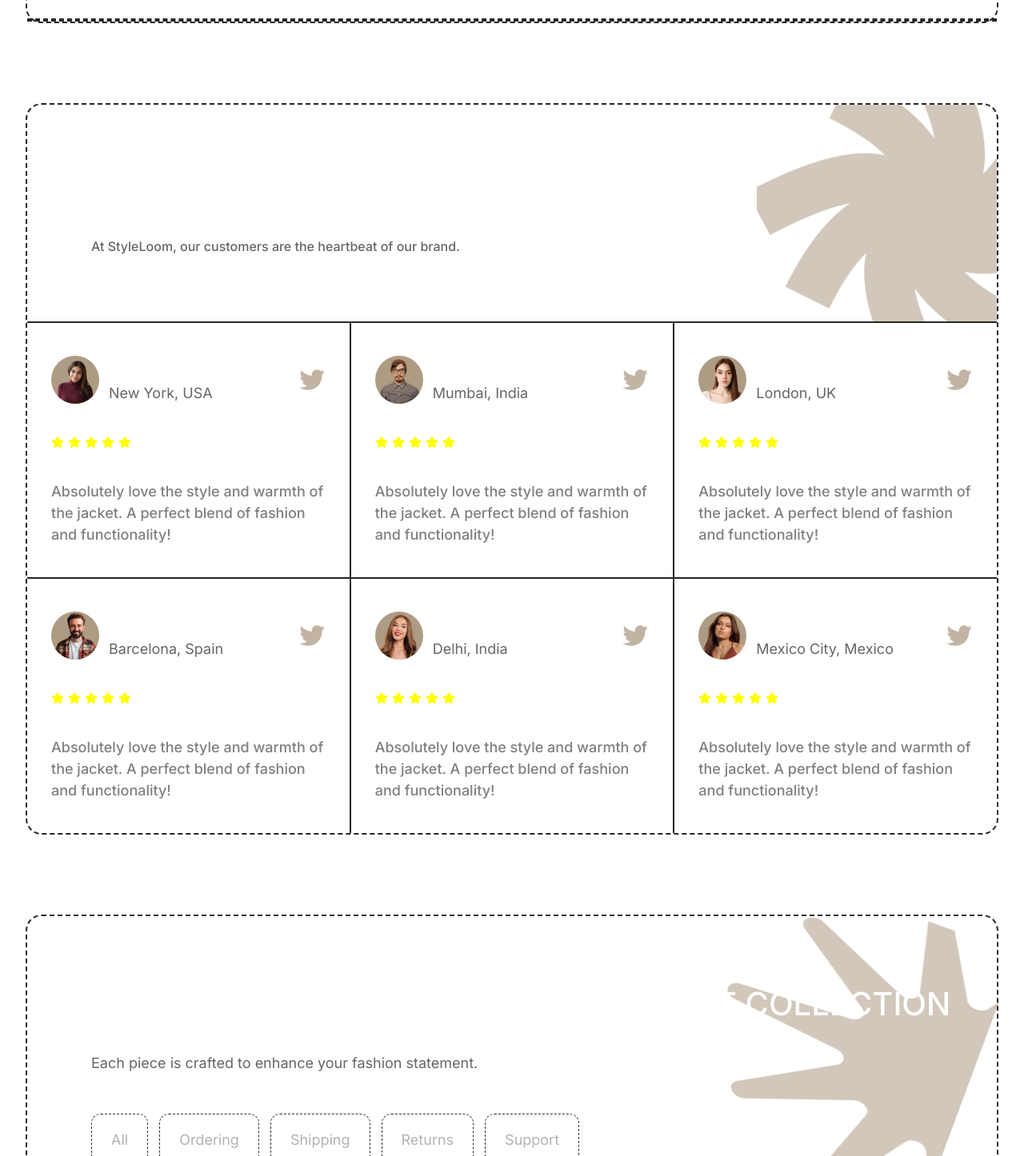
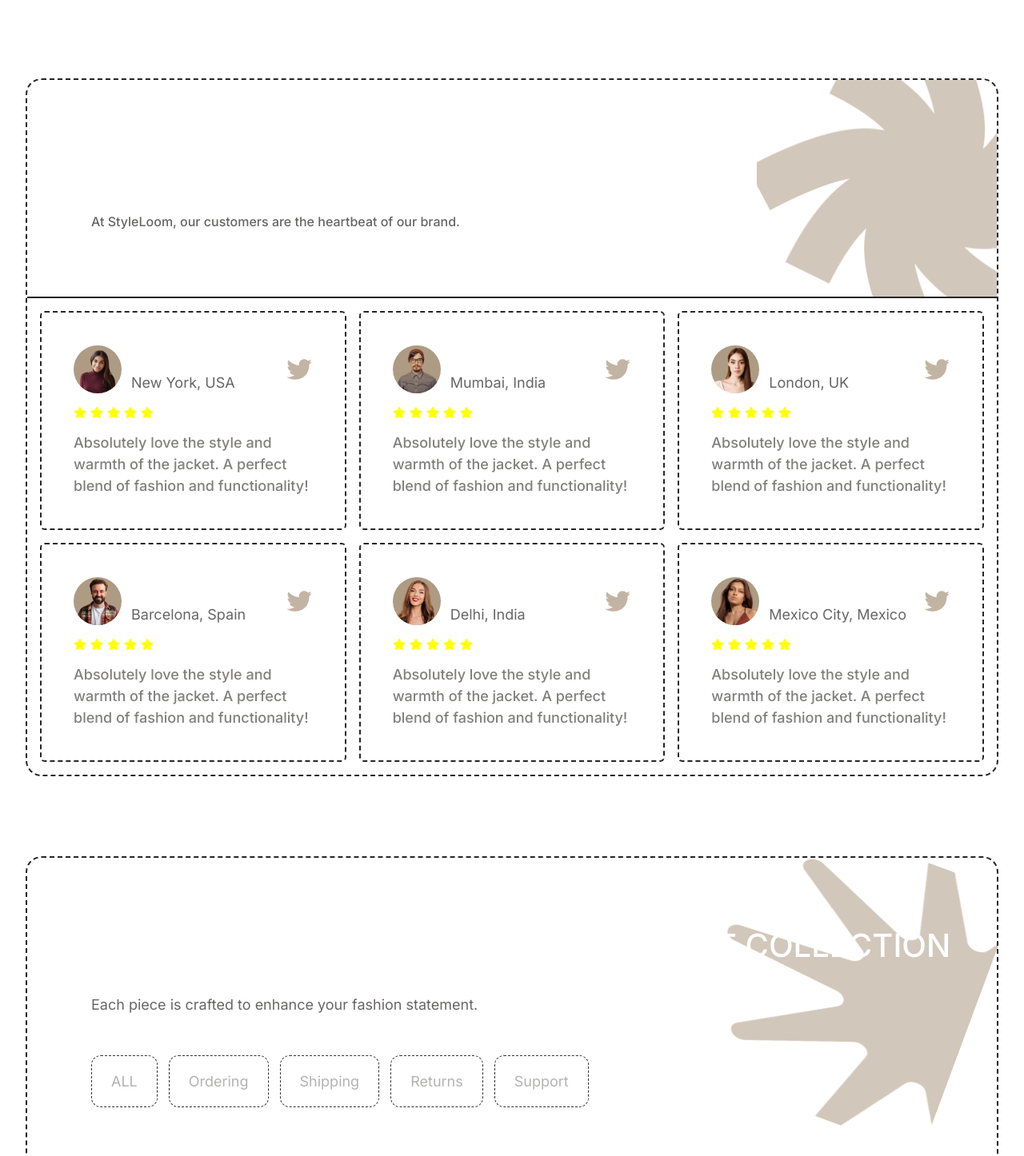
Before and after one commit to KhoaKayVee/Smaker, a Next.js app: page /products in a window 1280 px wide. Shown: the part 984-2430 px from the top of the page at 80% size. Built offline with nearby package versions, Linux system fonts and the light colour scheme.

Commit message:
Sang Thu 6

```diff
--- a/app/components/Question.tsx
+++ b/app/components/Question.tsx
@@ -32,7 +32,7 @@ const Question = () => {
 
   useEffect(() => {
     let filtered = questions;
-    if (filter !== "All") {
+    if (filter !== "ALL") {
       filtered = questions.filter(
         (question) => question.tags.toLowerCase() === filter.toLowerCase()
       );
@@ -59,20 +59,20 @@ const Question = () => {
 
   return (
     <div className="flex mt-[100px] w-full flex-col items-start rounded-[20px] border-2 border-dashed border-[#262626]">
-      <div className="flex pt-[80px] relative pr-[300px] pb-[80px] pl-[80px] flex-col items-start gap-[50px] self-stretch border-b-2 border-solid border-[#262626]">
+      <div className="flex lg:pt-[80px] pt-[40px] relative lg:pr-[300px] pr-[40px] lg:pb-[80px] pb-[40px] lg:pl-[80px] pl-[40px] flex-col items-start gap-[50px] self-stretch border-b-2 border-solid border-[#262626]">
         <div className="flex flex-col items-start gap-[30px] self-stretch">
-          <p className="self-stretch whitespace-nowrap text-[#FFF] text-[40px] z-10 not-italic font-[500] leading-normal uppercase">
+          <p className="self-stretch lg:whitespace-nowrap text-[#FFF] lg:text-[40px] text-[30px] z-10 not-italic font-[500] leading-normal uppercase">
             Elevate Your Style with Our Latest Collection
           </p>
-          <p className="self-stretch text-[#676665] text-[18px] not-italic font-[400] leading-[27px]">
+          <p className="self-stretch text-[#676665] lg:text-[18px] text-[14px] not-italic font-[400] leading-[27px]">
             Each piece is crafted to enhance your fashion statement.
           </p>
         </div>
-        <div className="flex items-center gap-[14px]">
-          {["All", "Ordering", "Shipping", "Returns", "Support"].map((tag) => (
+        <div className="lg:flex grid grid-cols-3 items-center justify-center text-center gap-[14px]">
+          {["ALL", "Ordering", "Shipping", "Returns", "Support"].map((tag) => (
             <button
               key={tag}
-              className={`flex text-[#B3B3B2] text-center text-[18px] not-italic font-[400] leading-[27px] py-[18px] px-[24px] items-center gap-[10px] rounded-[12px] border border-dashed border-[#333] hover:bg-[#C2B4A3] hover:text-black hover:duration-500 hover:transition-all cursor-pointer ${
+              className={`flex  text-[#B3B3B2] text-center lg:text-[18px] text-[14px] not-italic font-[400] leading-[27px] lg:py-[18px] lg:px-[24px] py-[10px] px-[14px] items-center gap-[10px] rounded-[12px] border border-dashed border-[#333] hover:bg-[#C2B4A3] hover:text-black hover:duration-500 hover:transition-all cursor-pointer ${
                 filter === tag ? "bg-[#C2B4A3] text-black" : ""
               }`}
               onClick={() => handleFilterClick(tag)}
@@ -84,26 +84,26 @@ const Question = () => {
         <Image
           src={Star}
           alt="Star"
-          className="w-[325px] opacity-75 h-[346px] transform absolute right-[25px] -top-[20px] overflow-hidden -z-[10]"
+          className="w-[325px] lg:flex hidden opacity-75 h-[346px] transform absolute right-[25px] -top-[20px] overflow-hidden -z-[10]"
           style={{ transform: "rotate(20.356deg)" }}
           width={325}
           height={325}
         />
       </div>
 
-      <div className="grid grid-cols-2 px-[36px] py-[36px]">
+      <div className="grid grid-cols-1 sm:grid-cols-2 gap-4 px-4 sm:px-6 lg:px-8 py-4 sm:py-6 lg:py-8">
         {visibleQuestions.map((question) => (
           <div
             key={question.id}
-            className="flex flex-col px-[36px] py-[36px] p-4 gap-4 items-start border border-dashed border-gray-700 rounded-lg"
+            className="flex flex-col p-4 gap-4 items-start border border-dashed border-gray-700 rounded-lg"
           >
-            <p className="self-stretch text-[#FFF] text-[20px] not-italic font-[500] leading-[36px]">
+            <p className="self-stretch text-[#FFF] text-[16px] sm:text-[18px] lg:text-[20px] not-italic font-[500] leading-[24px] sm:leading-[30px] lg:leading-[36px]">
               {question.title}
             </p>
-            <p className="self-stretch text-[#81807E] text-[16px] not-italic font-[400] leading-[27px]">
+            <p className="self-stretch text-[#81807E] text-[14px] sm:text-[16px] lg:text-[18px] not-italic font-[400] leading-[20px] sm:leading-[24px] lg:leading-[27px]">
               {question.description}
             </p>
-            <div hidden>{question.tags}</div>{" "}
+            <div hidden>{question.tags}</div>
           </div>
         ))}
       </div>
--- a/app/components/Testimonials.tsx
+++ b/app/components/Testimonials.tsx
@@ -11,10 +11,61 @@ import Twitter from "../../public/twitter.png";
 import { FaStar } from "react-icons/fa";
 
 const Testimonials = () => {
+  const testimonials = [
+    {
+      id: 1,
+      name: "Sarah Thompson",
+      location: "New York, USA",
+      avatar: Avatar2,
+      review:
+        "Absolutely love the style and warmth of the jacket. A perfect blend of fashion and functionality!",
+    },
+    {
+      id: 2,
+      name: "Rajesh Patel",
+      location: "Mumbai, India",
+      avatar: Avatar,
+      review:
+        "Absolutely love the style and warmth of the jacket. A perfect blend of fashion and functionality!",
+    },
+    {
+      id: 3,
+      name: "Emily Walker",
+      location: "London, UK",
+      avatar: Avatar3,
+      review:
+        "Absolutely love the style and warmth of the jacket. A perfect blend of fashion and functionality!",
+    },
+    {
+      id: 4,
+      name: "Alejandro Martinez",
+      location: "Barcelona, Spain",
+      avatar: Avatar4,
+      review:
+        "Absolutely love the style and warmth of the jacket. A perfect blend of fashion and functionality!",
+    },
+    {
+      id: 5,
+      name: "Priya Sharma",
+      location: "Delhi, India",
+      avatar: Avatar5,
+      review:
+        "Absolutely love the style and warmth of the jacket. A perfect blend of fashion and functionality!",
+    },
+    {
+      id: 6,
+      name: "Maria Rodriguez",
+      location: "Mexico City, Mexico",
+      avatar: Avatar6,
+      review:
+        "Absolutely love the style and warmth of the jacket. A perfect blend of fashion and functionality!",
+    },
+  ];
+
   return (
     <div className="flex mt-[100px] w-full flex-col items-start rounded-[20px] border-2 border-dashed border-[#262626]">
-      <div className="flex relative pt-[80px] pr-[300px] pb-[80px] pl-[80px] flex-col items-start gap-[30px] self-stretch border-b-2 border-solid border-[#262626]">
-        <p className="self-stretch text-[#FFF] text-[36px] whitespace-nowrap z-30 not-italic font-[500] leading-normal uppercase">
+      <div className="relative lg:pt-[80px] pt-[40px] lg:pr-[300px] pr-[40px] lg:pb-[80px] pb-[40px] lg:pl-[80px] pl-[40px] flex flex-col items-start gap-[30px] w-full border-b-2 border-solid border-[#262626]">
+        <p className="self-stretch text-[#FFF] lg:text-[36px] text-[26px] lg:whitespace-nowrap z-30 not-italic font-[500] leading-normal uppercase">
           The StyleLoom Testimonial Collection.
         </p>
         <p className="self-stretch text-[#676665] text-[16px] not-italic font-[500] leading-[27px]">
@@ -24,33 +75,42 @@ const Testimonials = () => {
           src={Xoay}
           alt="xoay"
           width={300}
-          className="absolute object-cover right-0 top-0 opacity-75 h-full"
+          className="absolute object-cover right-0 top-0 opacity-75 h-full lg:flex hidden"
         />
       </div>
 
-      <div className="flex flex-col items-start self-stretch">
-        <div className="flex items-start self-stretch border-b-2 border-solid border-[#262626]">
-          <div className="flex px-[30px] py-[40px] flex-col items-start gap-[40px] flex-1 border-r-2 border-solid border-[#262626]">
+      <div className="w-full grid grid-cols-1 sm:grid-cols-2 lg:grid-cols-3 gap-4 p-4">
+        {testimonials.map((testimonial) => (
+          <div
+            key={testimonial.id}
+            className="flex flex-col lg:items-start items-center lg:p-[40px] p-[20px]  border-2 border-dashed border-[#262626] rounded-md"
+          >
             <div className="flex items-center gap-[12px] self-stretch">
               <Image
-                src={Avatar2}
-                alt="Avatar"
+                src={testimonial.avatar}
+                alt={testimonial.name}
                 width={60}
                 height={60}
-                className="rounded-[100px] object-cover bg-no-repeat bg-[#AE9B84]"
+                className="rounded-full lg:w-[60px] w-[40px] lg:h-[60px] h-[40px] object-cover bg-no-repeat bg-[#AE9B84]"
               />
               <div className="flex flex-col items-start gap-[4px] flex-1">
-                <p className="self-stretch text-[#FFF] text-[16px] not-italic font-[500] leading-[30px]">
-                  Sarah Thompson
+                <p className="text-[#FFF] lg:text-[16px] text-[14px] not-italic font-[500] leading-[30px]">
+                  {testimonial.name}
                 </p>
-                <p className="self-stretch text-[#676665] text-[18px] not-italic font-[400] leading-[27px]">
-                  New York, USA
+                <p className="text-[#676665] lg:text-[18px] text-[16px] not-italic font-[400] leading-[27px]">
+                  {testimonial.location}
                 </p>
               </div>
-              <Image src={Twitter} alt="Twitter" width={34} height={34} />
+              <Image
+                src={Twitter}
+                alt="Twitter"
+                width={34}
+                height={34}
+                className="lg:w-[34px] w-[24px] lg:h-[34px] h-[24px]"
+              />
             </div>
 
-            <div className="flex items-start gap-[5px]">
+            <div className="flex items-start gap-[5px] mt-4">
               <FaStar fill="yellow" width={24} height={24} />
               <FaStar fill="yellow" width={24} height={24} />
               <FaStar fill="yellow" width={24} height={24} />
@@ -58,180 +118,11 @@ const Testimonials = () => {
               <FaStar fill="yellow" width={24} height={24} />
             </div>
 
-            <p className="self-stretch text-[#81807E] text-[18px] not-italic font-[500] leading-[27px]">
-              Absolutely love the style and warmth of the jacket. A perfect
-              blend of fashion and functionality!
+            <p className="text-[#81807E] text-[18px] not-italic font-[500] leading-[27px] mt-4">
+              {testimonial.review}
             </p>
           </div>
-          <div className="flex px-[30px] py-[40px] flex-col items-start gap-[40px] flex-1 border-r-2 border-solid border-[#262626]">
-            <div className="flex items-center gap-[12px] self-stretch">
-              <Image
-                src={Avatar}
-                alt="Avatar"
-                width={60}
-                height={60}
-                className="rounded-[100px] object-cover bg-no-repeat bg-[#AE9B84]"
-              />
-              <div className="flex flex-col items-start gap-[4px] flex-1">
-                <p className="self-stretch text-[#FFF] text-[16px] not-italic font-[500] leading-[30px]">
-                  Rajesh Patel
-                </p>
-                <p className="self-stretch text-[#676665] text-[18px] not-italic font-[400] leading-[27px]">
-                  Mumbai, India
-                </p>
-              </div>
-              <Image src={Twitter} alt="Twitter" width={34} height={34} />
-            </div>
-
-            <div className="flex items-start gap-[5px]">
-              <FaStar fill="yellow" width={24} height={24} />
-              <FaStar fill="yellow" width={24} height={24} />
-              <FaStar fill="yellow" width={24} height={24} />
-              <FaStar fill="yellow" width={24} height={24} />
-              <FaStar fill="yellow" width={24} height={24} />
-            </div>
-
-            <p className="self-stretch text-[#81807E] text-[18px] not-italic font-[500] leading-[27px]">
-              Absolutely love the style and warmth of the jacket. A perfect
-              blend of fashion and functionality!
-            </p>
-          </div>
-          <div className="flex px-[30px] py-[40px] flex-col items-start gap-[40px] flex-1">
-            <div className="flex items-center gap-[12px] self-stretch">
-              <Image
-                src={Avatar3}
-                alt="Avatar"
-                width={60}
-                height={60}
-                className="rounded-[100px] object-cover bg-no-repeat bg-[#AE9B84]"
-              />
-              <div className="flex flex-col items-start gap-[4px] flex-1">
-                <p className="self-stretch text-[#FFF] text-[16px] not-italic font-[500] leading-[30px]">
-                  Emily Walker
-                </p>
-                <p className="self-stretch text-[#676665] text-[18px] not-italic font-[400] leading-[27px]">
-                  London, UK
-                </p>
-              </div>
-              <Image src={Twitter} alt="Twitter" width={34} height={34} />
-            </div>
-
-            <div className="flex items-start gap-[5px]">
-              <FaStar fill="yellow" width={24} height={24} />
-              <FaStar fill="yellow" width={24} height={24} />
-              <FaStar fill="yellow" width={24} height={24} />
-              <FaStar fill="yellow" width={24} height={24} />
-              <FaStar fill="yellow" width={24} height={24} />
-            </div>
-
-            <p className="self-stretch text-[#81807E] text-[18px] not-italic font-[500] leading-[27px]">
-              Absolutely love the style and warmth of the jacket. A perfect
-              blend of fashion and functionality!
-            </p>
-          </div>
-        </div>
-
-        <div className="flex items-start self-stretch">
-          <div className="flex px-[30px] py-[40px] flex-col items-start gap-[40px] flex-1 border-r-2 border-solid border-[#262626]">
-            <div className="flex items-center gap-[12px] self-stretch">
-              <Image
-                src={Avatar4}
-                alt="Avatar"
-                width={60}
-                height={60}
-                className="rounded-[100px] object-cover bg-no-repeat bg-[#AE9B84]"
-              />
-              <div className="flex flex-col items-start gap-[4px] flex-1">
-                <p className="self-stretch text-[#FFF] text-[16px] not-italic font-[500] leading-[30px]">
-                  Alejandro Martinez
-                </p>
-                <p className="self-stretch text-[#676665] text-[18px] not-italic font-[400] leading-[27px]">
-                  Barcelona, Spain
-                </p>
-              </div>
-              <Image src={Twitter} alt="Twitter" width={34} height={34} />
-            </div>
-
-            <div className="flex items-start gap-[5px]">
-              <FaStar fill="yellow" width={24} height={24} />
-              <FaStar fill="yellow" width={24} height={24} />
-              <FaStar fill="yellow" width={24} height={24} />
-              <FaStar fill="yellow" width={24} height={24} />
-              <FaStar fill="yellow" width={24} height={24} />
-            </div>
-
-            <p className="self-stretch text-[#81807E] text-[18px] not-italic font-[500] leading-[27px]">
-              Absolutely love the style and warmth of the jacket. A perfect
-              blend of fashion and functionality!
-            </p>
-          </div>
-          <div className="flex px-[30px] py-[40px] flex-col items-start gap-[40px] flex-1 border-r-2 border-solid border-[#262626]">
-            <div className="flex items-center gap-[12px] self-stretch">
-              <Image
-                src={Avatar5}
-                alt="Avatar"
-                width={60}
-                height={60}
-                className="rounded-[100px] object-cover bg-no-repeat bg-[#AE9B84]"
-              />
-              <div className="flex flex-col items-start gap-[4px] flex-1">
-                <p className="self-stretch text-[#FFF] text-[16px] not-italic font-[500] leading-[30px]">
-                  Priya Sharma
-                </p>
-                <p className="self-stretch text-[#676665] text-[18px] not-italic font-[400] leading-[27px]">
-                  Delhi, India
-                </p>
-              </div>
-              <Image src={Twitter} alt="Twitter" width={34} height={34} />
-            </div>
-
-            <div className="flex items-start gap-[5px]">
-              <FaStar fill="yellow" width={24} height={24} />
-              <FaStar fill="yellow" width={24} height={24} />
-              <FaStar fill="yellow" width={24} height={24} />
-              <FaStar fill="yellow" width={24} height={24} />
-              <FaStar fill="yellow" width={24} height={24} />
-            </div>
-
-            <p className="self-stretch text-[#81807E] text-[18px] not-italic font-[500] leading-[27px]">
-              Absolutely love the style and warmth of the jacket. A perfect
-              blend of fashion and functionality!
-            </p>
-          </div>
-          <div className="flex px-[30px] py-[40px] flex-col items-start gap-[40px] flex-1">
-            <div className="flex items-center gap-[12px] self-stretch">
-              <Image
-                src={Avatar6}
-                alt="Avatar"
-                width={60}
-                height={60}
-                className="rounded-[100px] object-cover bg-no-repeat bg-[#AE9B84]"
-              />
-              <div className="flex flex-col items-start gap-[4px] flex-1">
-                <p className="self-stretch text-[#FFF] text-[16px] not-italic font-[500] leading-[30px]">
-                  Maria Rodriguez
-                </p>
-                <p className="self-stretch text-[#676665] text-[18px] not-italic font-[400] leading-[27px]">
-                  Mexico City, Mexico
-                </p>
-              </div>
-              <Image src={Twitter} alt="Twitter" width={34} height={34} />
-            </div>
-
-            <div className="flex items-start gap-[5px]">
-              <FaStar fill="yellow" width={24} height={24} />
-              <FaStar fill="yellow" width={24} height={24} />
-              <FaStar fill="yellow" width={24} height={24} />
-              <FaStar fill="yellow" width={24} height={24} />
-              <FaStar fill="yellow" width={24} height={24} />
-            </div>
-
-            <p className="self-stretch text-[#81807E] text-[18px] not-italic font-[500] leading-[27px]">
-              Absolutely love the style and warmth of the jacket. A perfect
-              blend of fashion and functionality!
-            </p>
-          </div>
-        </div>
+        ))}
       </div>
     </div>
   );
```
Also changed, not shown: app/components/Banner.tsx (+6 -6 lines), app/components/Footer.tsx (+76 -92 lines), app/components/Hero.tsx (+20 -20 lines), app/components/Introduction.tsx (+9 -9 lines), app/components/Navbar.tsx (+36 -18 lines), app/components/Navigating.tsx (+8 -8 lines), app/components/ProductList.tsx (+7 -7 lines).
